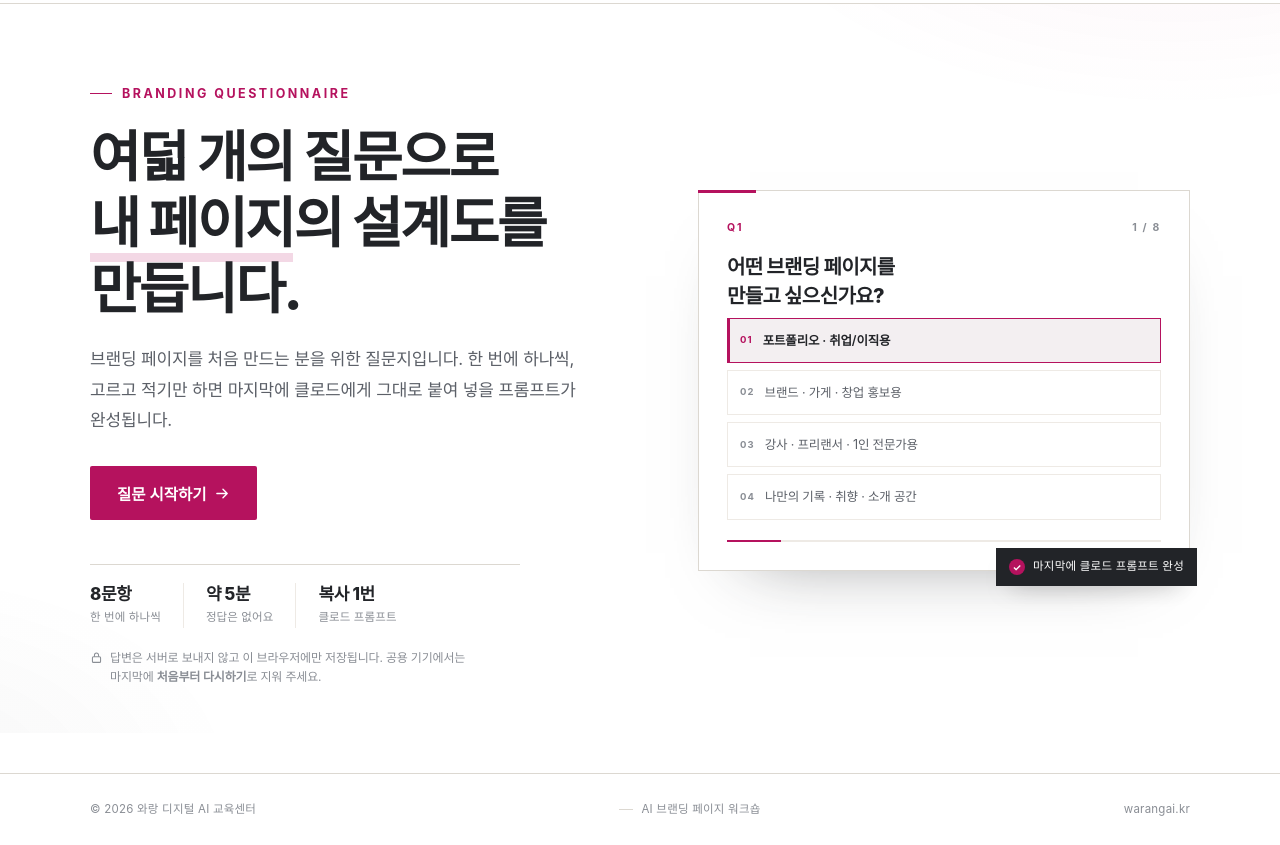
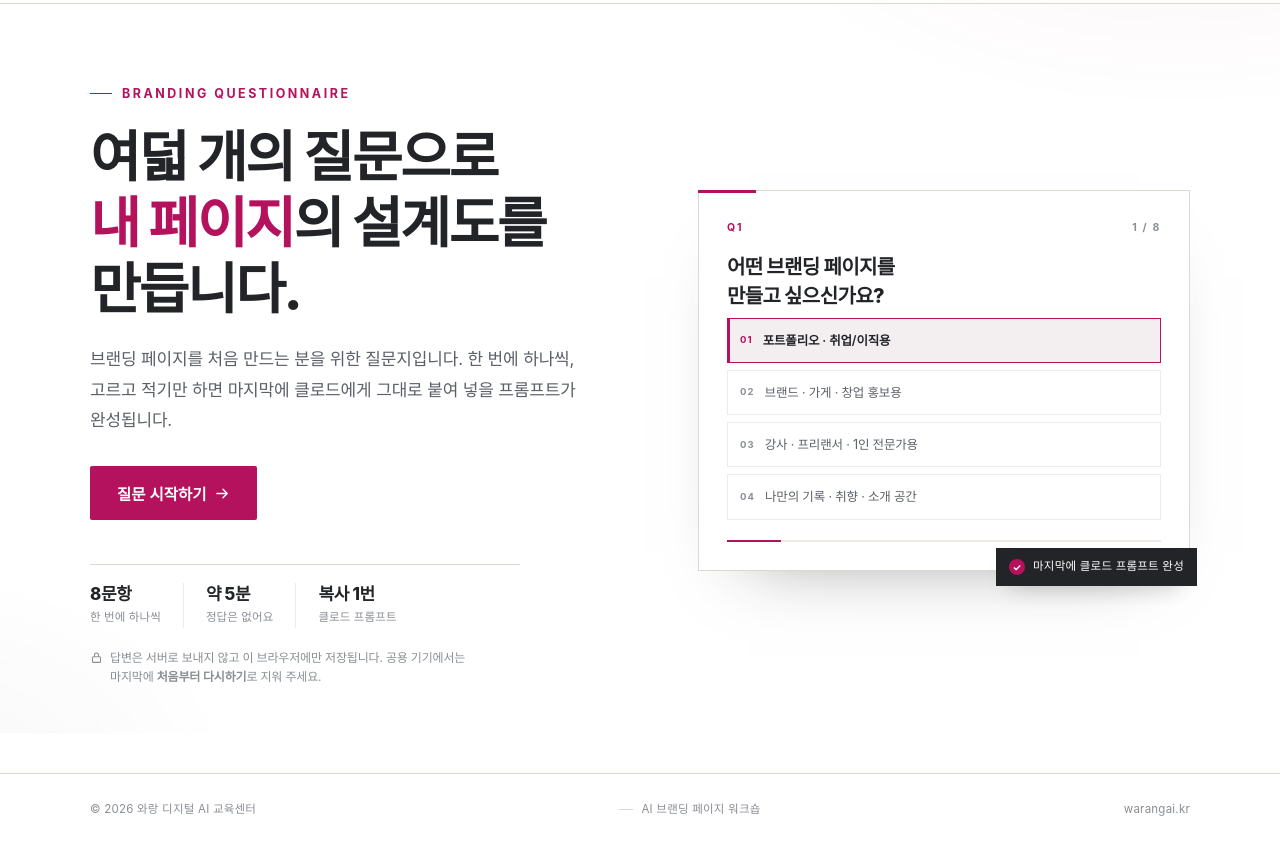
Before and after one commit to doyeon6333-collab/warangai-kr, a plain HTML site: page me/index.html in a window 1280 px wide. Shown: the part 67-912 px from the top of the page. Drawn offline with Linux system fonts and the light colour scheme; a web font is replaced by a local one.

Commit message:
인트로 제목 강조를 하이라이트 대신 마젠타 텍스트로 정리

```diff
--- a/me/index.html
+++ b/me/index.html
@@ -90,8 +90,7 @@
   .intro{padding:clamp(36px,5.5vw,74px) 0 clamp(48px,6vw,84px)}
   .intro-grid{display:grid;grid-template-columns:minmax(0,1.05fr) minmax(0,.95fr);gap:clamp(32px,5vw,76px);align-items:center}
   .intro h1{margin-top:20px;font-size:clamp(33px,4.5vw,55px);line-height:1.2;font-weight:800;letter-spacing:-.04em}
-  .intro h1 em{font-style:normal;position:relative;display:inline-block}
-  .intro h1 em::after{content:"";position:absolute;left:0;right:0;bottom:-.1em;height:.16em;background:rgba(181,18,94,.16);z-index:-1}
+  .intro h1 em{font-style:normal;color:var(--magenta)}
   .intro .lead{margin-top:22px;max-width:31em;color:var(--sub);font-size:clamp(15.5px,1.6vw,17px);line-height:1.8}
   .intro .cta-row{display:flex;flex-wrap:wrap;align-items:center;gap:10px 16px;margin-top:30px}
   .link-reset{background:none;border:0;padding:6px 2px;font-size:13px;color:var(--mute);text-decoration:underline;text-underline-offset:3px;cursor:pointer}
@@ -331,8 +330,6 @@
     .head-link{font-size:11.5px}
     .facts{grid-template-columns:1fr 1fr 1fr;max-width:none}
     .intro h1{margin-top:16px;font-size:clamp(30px,8.4vw,38px)}
-    .intro h1 em{color:var(--magenta)}
-    .intro h1 em::after{display:none}
     .intro .lead{margin-top:18px}
     .intro .cta-row{margin-top:26px}
     .facts div{padding:0 12px}
```
